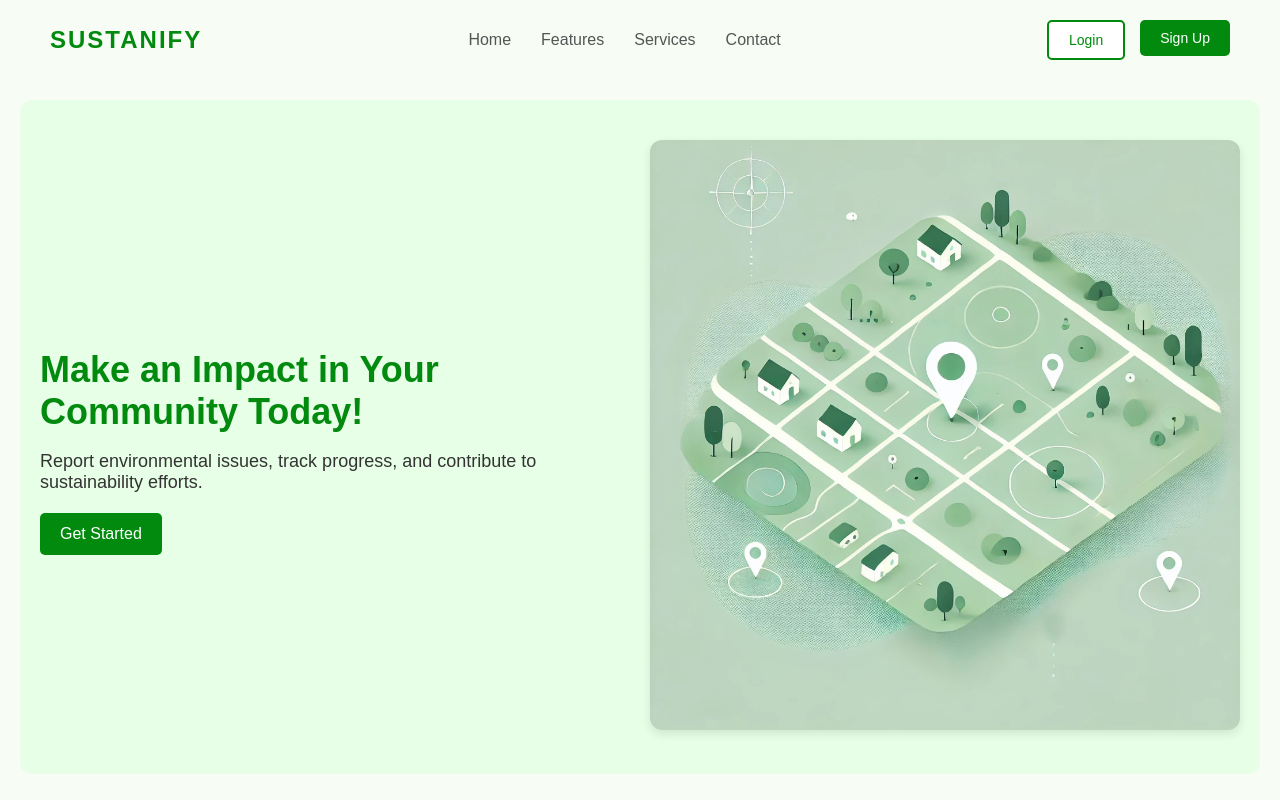
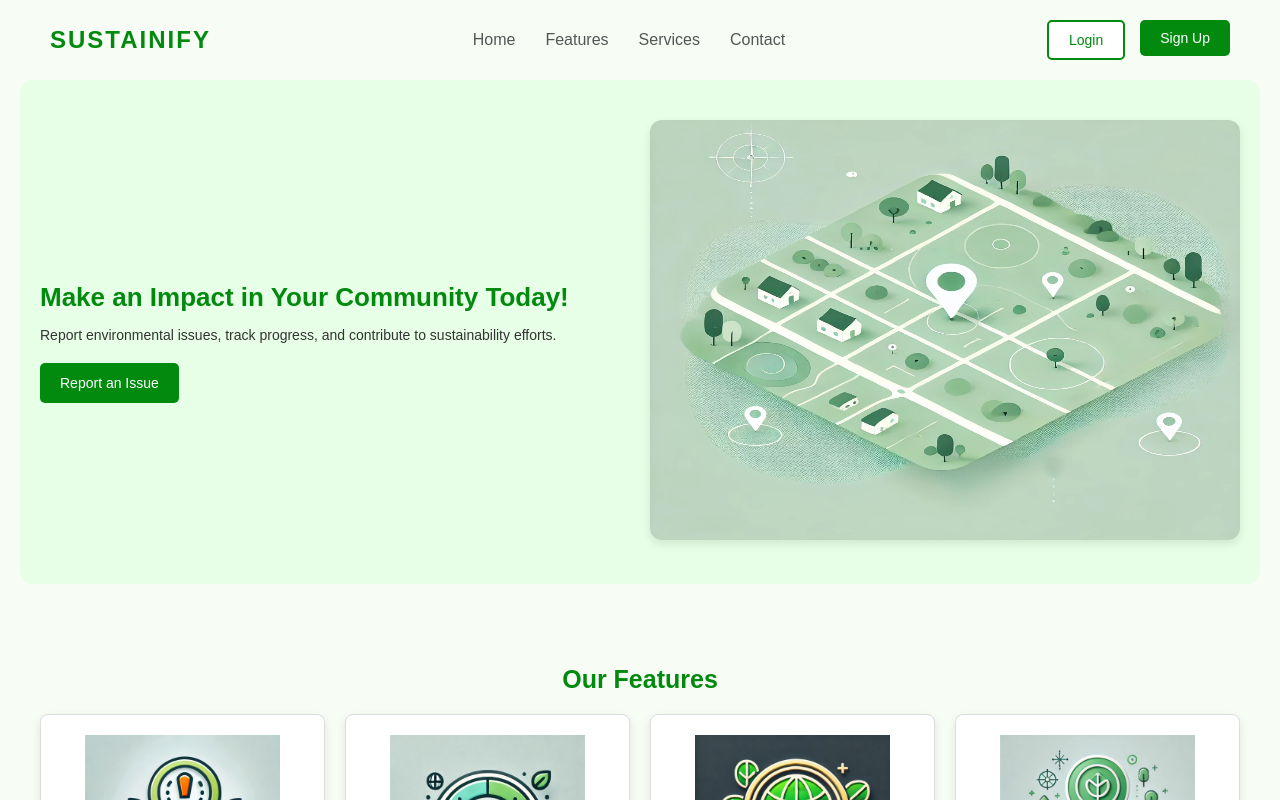
Before and after one commit to koiralasanjana/Sustainify, a React (Create React App) app in the folder sustanify-frontend/: page / in a window 1280 px wide. Shown: the top 800 px of the page. Built offline with nearby package versions, Linux system fonts and the light colour scheme.

Commit message:
homepage ui enhancement

```diff
--- a/sustanify-frontend/src/components/Header/Header.js
+++ b/sustanify-frontend/src/components/Header/Header.js
@@ -7,7 +7,7 @@ const Header = () => {
         <header className="header">
             {/* Logo */}
             <div className="logo">
-                <Link to="/">Sustanify</Link>
+                <Link to="/">Sustainify</Link>
             </div>
 
             {/* Navigation Menu */}
--- a/sustanify-frontend/src/pages/Home/Home.css
+++ b/sustanify-frontend/src/pages/Home/Home.css
@@ -3,7 +3,7 @@
     font-family: Arial, sans-serif;
     color: #333;
     background-color: #f7fdf5;
-    padding: 20px;
+    padding:0 20px;
 }
 
 /* Hero Section */
@@ -14,7 +14,7 @@
     padding: 40px 20px;
     background-color: #e7ffe7;
     border-radius: 12px;
-    margin-bottom: 40px;
+    margin-bottom: 20px;
 }
 
 .hero-content {
@@ -23,13 +23,13 @@
 }
 
 .hero-content h1 {
-    font-size: 36px;
+    font-size: 26px;
     color: #028a0f;
     margin-bottom: 10px;
 }
 
 .hero-content p {
-    font-size: 18px;
+    font-size: 14px;
     margin-bottom: 20px;
 }
 
@@ -39,7 +39,7 @@
     border: none;
     padding: 12px 20px;
     border-radius: 5px;
-    font-size: 16px;
+    font-size: 14px;
     cursor: pointer;
     transition: background-color 0.3s;
 }
@@ -50,10 +50,12 @@
 
 .hero-map {
     flex: 1;
+    /* width: 50%; */
 }
 
 .hero-map img {
     width: 100%;
+    height: 420px;
     border-radius: 12px;
     box-shadow: 0 4px 10px rgba(0, 0, 0, 0.1);
 }
@@ -65,7 +67,7 @@
 }
 
 .features-section h2 {
-    font-size: 28px;
+    font-size: 25px;
     margin-bottom: 20px;
     color: #028a0f;
 }
@@ -96,12 +98,12 @@
 }
 
 .feature-card h3 {
-    font-size: 18px;
+    font-size: 16px;
     margin-bottom: 10px;
     color: #028a0f;
 }
 
 .feature-card p {
-    font-size: 14px;
+    font-size: 12px;
     color: #666;
 }
--- a/sustanify-frontend/src/pages/Home/Home.js
+++ b/sustanify-frontend/src/pages/Home/Home.js
@@ -9,7 +9,7 @@ const Home = () => {
                 <div className="hero-content">
                     <h1>Make an Impact in Your Community Today!</h1>
                     <p>Report environmental issues, track progress, and contribute to sustainability efforts.</p>
-                    <button className="cta-button">Get Started</button>
+                    <button className="cta-button">Report an Issue</button>
                 </div>
                 <div className="hero-map">
                     <img src="/assets/map-placeholder.png" alt="Map" />
```
